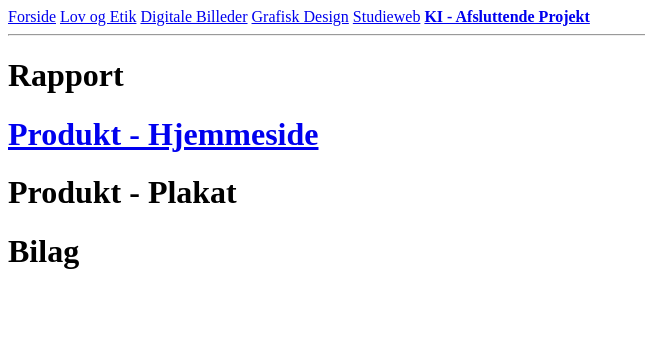
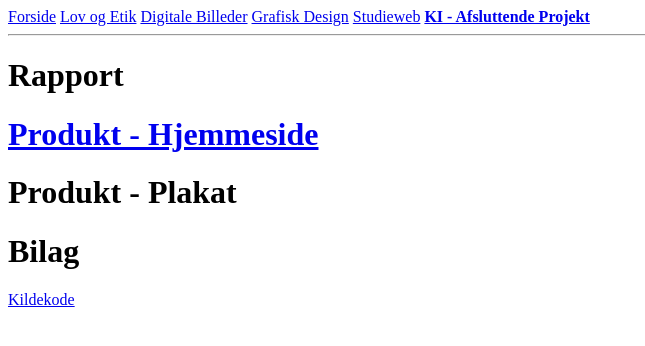
Before and after one commit to mikael2933/Studieweb, a plain HTML site: page html/studieweb_med_stil_og_dynamik/ki_afslut_front.html in a window 1280 px wide. Shown: the whole page, without its empty margins (0-645 px from the left). Drawn offline with Linux system fonts and the light colour scheme.

Commit message:
Added sourcecode

```diff
--- a/html/studieweb_med_stil_og_dynamik/ki_afslut_front.html
+++ b/html/studieweb_med_stil_og_dynamik/ki_afslut_front.html
@@ -19,5 +19,6 @@
         <h1><a href="./ki_afslut.html">Produkt - Hjemmeside</a></h1>
         <h1>Produkt - Plakat</h1>
         <h1>Bilag</h1>
+        <a href="./ki_afslut.html" download>Kildekode</a>
     </body>
 </html>
```
